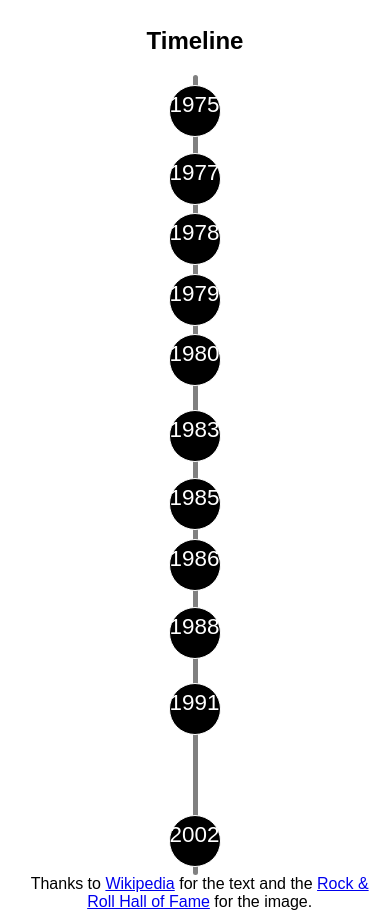
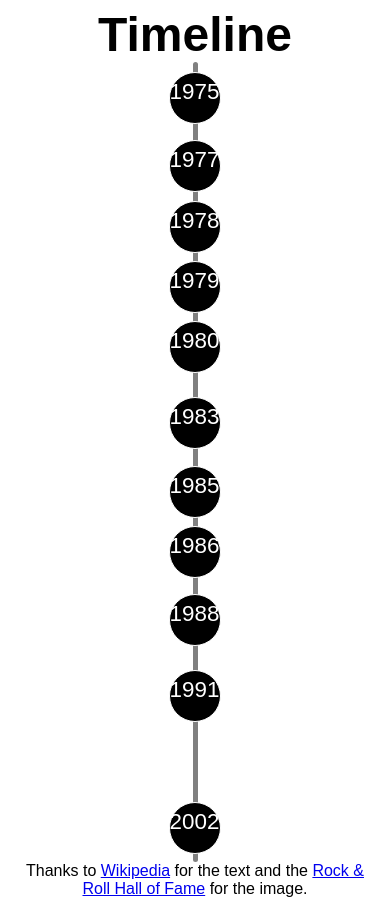
Before and after one commit to kgdiem/tribute-page, a plain HTML site: page index.html in a window 390 px wide. Shown: the part 2238-3157 px from the top of the page. Drawn offline with Linux system fonts and the light colour scheme; a web font is replaced by a local one.

Commit message:
timeline header styles

```diff
--- a/resources/css/index.css
+++ b/resources/css/index.css
@@ -38,6 +38,11 @@ iframe{
     text-align: center;
 }
 
+#timeline h2{
+    font-size: 4em;
+    margin: 0;
+}
+
 #line{
     width: 5px;
     height: 800px;
@@ -71,6 +76,7 @@ iframe{
 
 footer{
     padding-left: 2.5%;
+    padding-right: 2.5%;
     text-align: center;
 }
 
@@ -78,4 +84,8 @@ footer{
     #header h1{
         font-size: 4em;
     }
+
+    #timeline h2{
+        font-size: 3em;
+    }
 }
```
